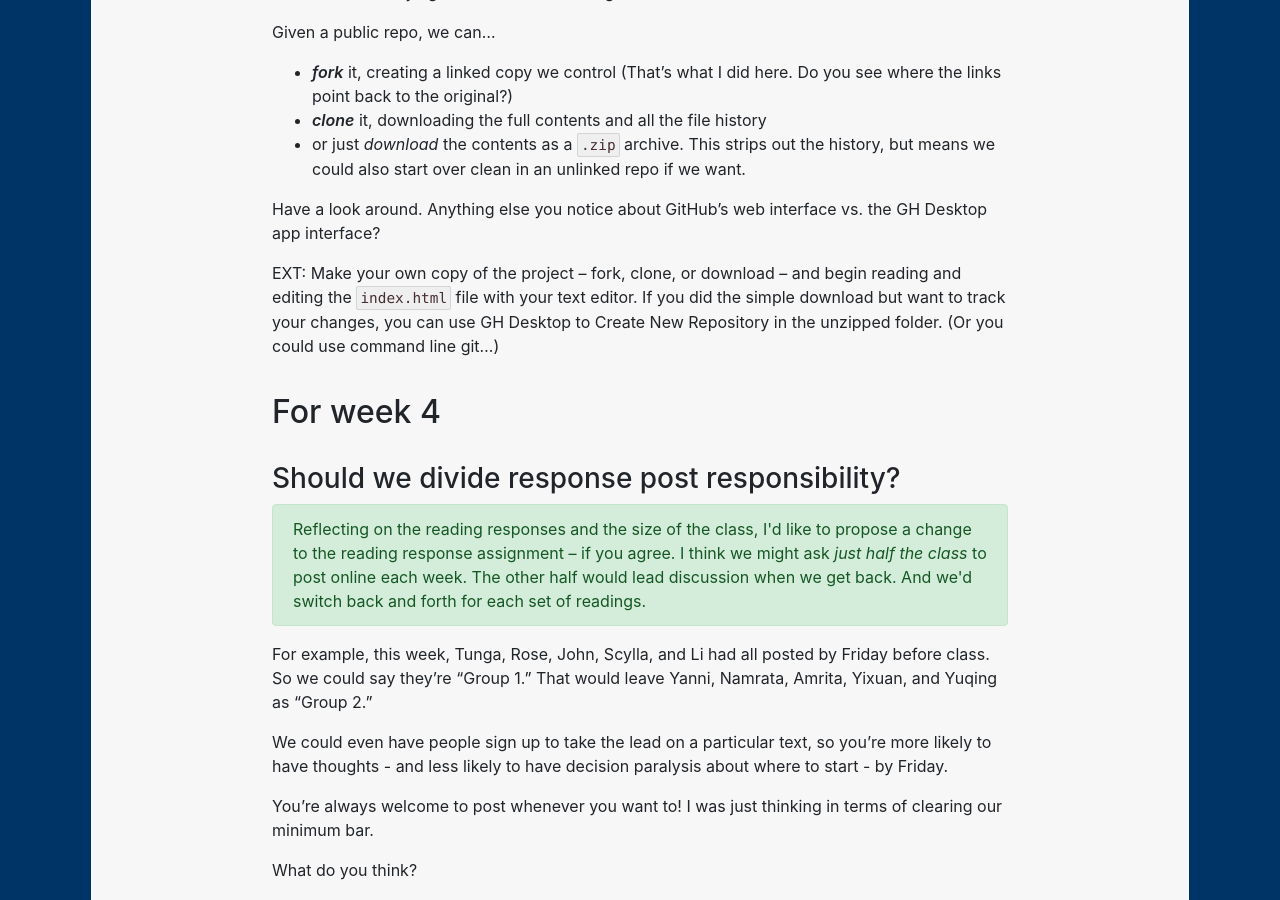
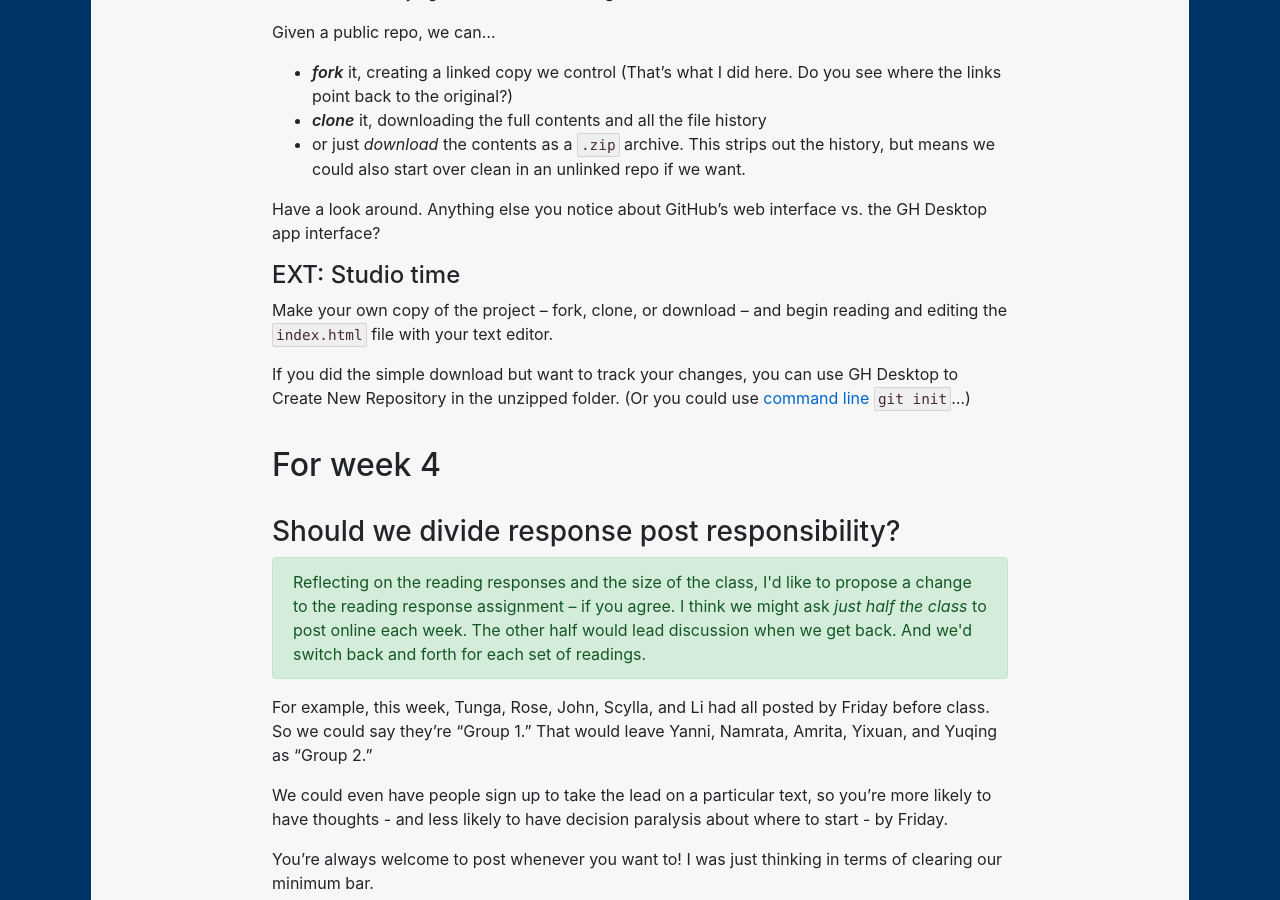
Before and after one commit to benmiller314/dsam2025fall, a Jekyll site: the page built from plans/week-03.md, in a window 1280 px wide and 900 px high, scrolled down 6172 px. Built offline with Jekyll 4.4.1, drawn with Linux system fonts in a browser that asks for light colours; our own code applies the rules of GitHub Pages for plain Markdown files.

Commit message:
ready for week-03

```diff
--- a/oldplans/week-03.md
+++ b/plans/week-03.md
@@ -246,9 +246,9 @@
 
 Working on your own, it's enough that you commit. Working with others involves little more push and pull.
 
-To <dfn>push</dfn> your changes means to upload them to the cloud, in a place where others can find them. (NB: you can only do this if you first publish your repository - which you may have noticed GH Desktop encouraging you to do. I'll leave it up to you to decide if the repo you just made is one you want to publish.)
+* To <dfn>push</dfn> your changes means to upload them to the cloud, in a place where others can find them. (NB: you can only do this if you first publish your repository - which you may have noticed GH Desktop encouraging you to do. I'll leave it up to you to decide if the repo you just made is one you want to publish.)
 
-To <dfn>pull</dfn>, naturally, is the opposite: to take changes that exist online and sync them to your local machine.
+* To <dfn>pull</dfn>, naturally, is the opposite: to take changes that exist online and sync them to your local machine.
 
 In both cases, what's moving are the _committed changes_, because it's not just the file's current state that's being updated: it's the full _history_ of the entire repository. For that reason, push and pull require that the local and remote repositories are linked: in git-speak, they are _clones_ of each other.
 
@@ -264,7 +264,10 @@
 
 Have a look around. Anything else you notice about GitHub's web interface vs. the GH Desktop app interface?
 
-EXT: Make your own copy of the project – fork, clone, or download – and begin reading and editing the `index.html` file with your text editor. If you did the simple download but want to track your changes, you can use GH Desktop to Create New Repository in the unzipped folder. (Or you could use command line git...)
+#### EXT: Studio time
+Make your own copy of the project – fork, clone, or download – and begin reading and editing the `index.html` file with your text editor.
+
+If you did the simple download but want to track your changes, you can use GH Desktop to Create New Repository in the unzipped folder. (Or you could use [command line](../resources#cli-tutorial) `git init`...)
 
 
 ## For week 4 {#hw}
```
Also changed, not shown: resources.md (+1 -1 lines).
